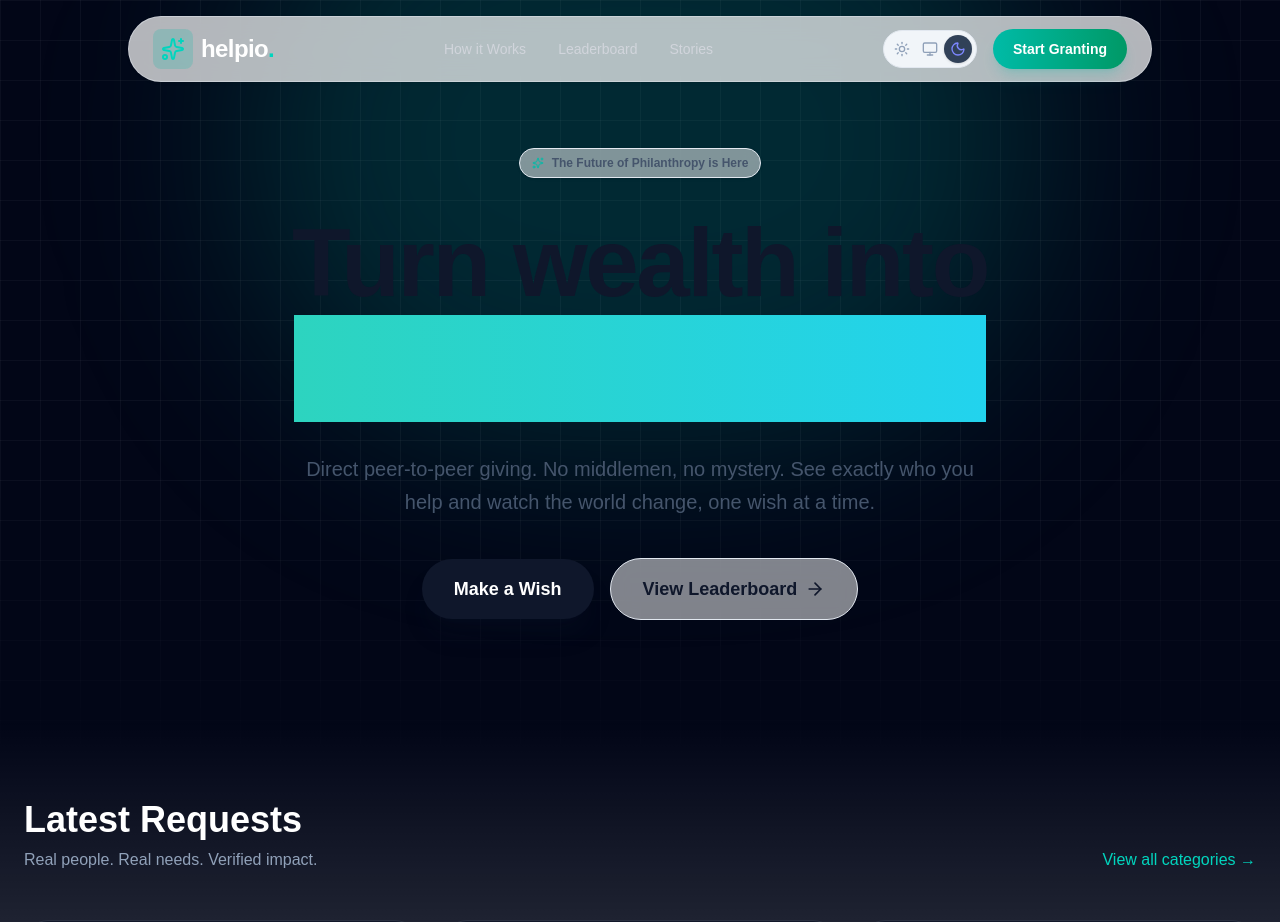
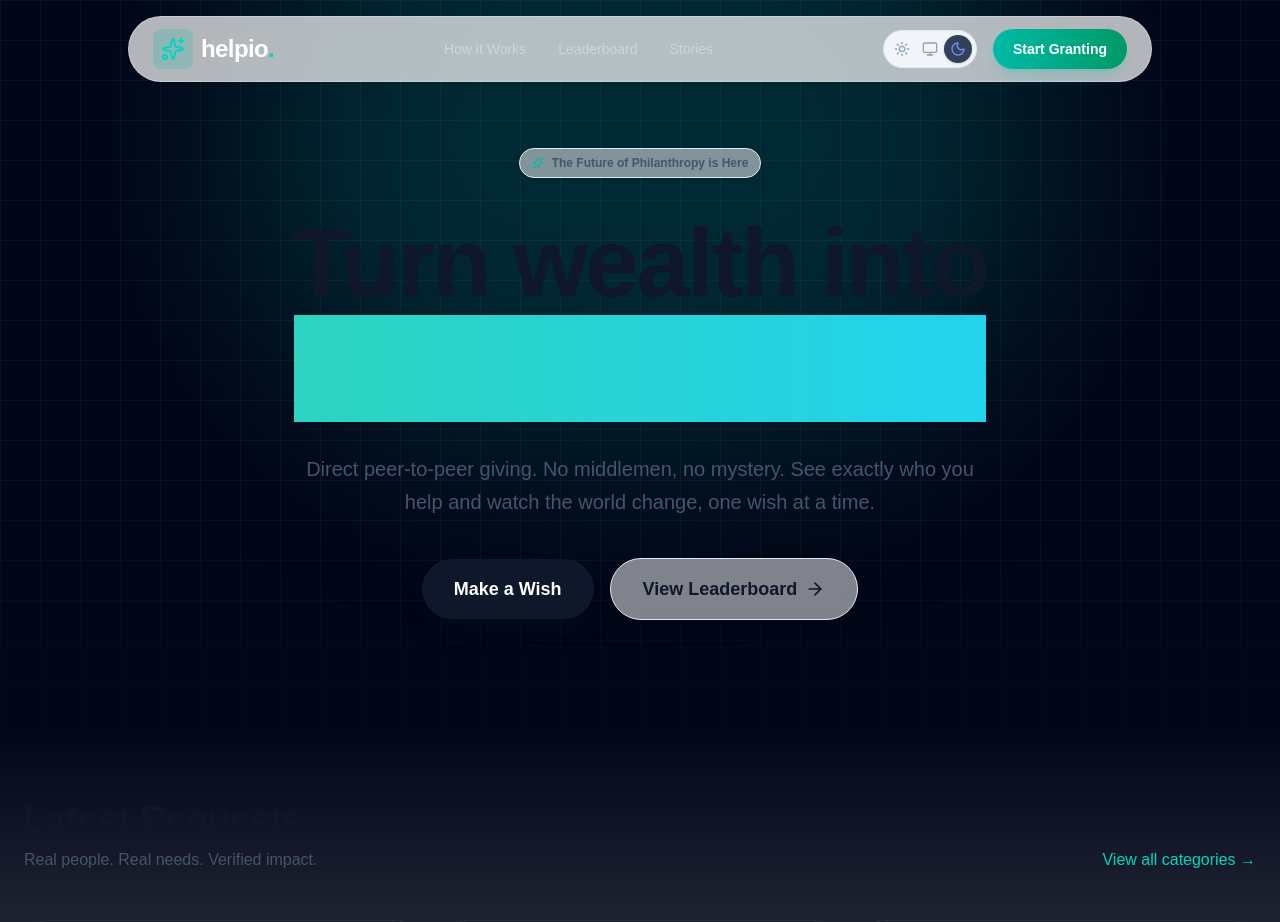
Before and after one commit to itznik/helpio, a Next.js app in the folder helpio/: page / in a window 1280 px wide. Shown: the top 922 px of the page. Built offline with nearby package versions, Linux system fonts and the light colour scheme.

Commit message:
Update WishFeed.tsx

```diff
--- a/helpio/src/components/sections/WishFeed.tsx
+++ b/helpio/src/components/sections/WishFeed.tsx
@@ -45,10 +45,12 @@ export default function WishFeed() {
         {/* Section Header */}
         <div className="flex flex-col md:flex-row justify-between items-end mb-12 gap-6">
           <div>
-            <h2 className="text-3xl md:text-4xl font-display font-bold text-white mb-2">
-              Latest Requests
-            </h2>
-            <p className="text-slate-400">Real people. Real needs. Verified impact.</p>
+            <h2 className="text-3xl md:text-4xl font-display font-bold text-slate-900 dark:text-white mb-2">
+  Latest Requests
+</h2>
+          <p className="text-slate-600 dark:text-slate-400">
+  Real people. Real needs. Verified impact.
+</p>
           </div>
           <button className="text-teal-400 font-medium hover:text-teal-300 transition-colors">
             View all categories &rarr;
```
